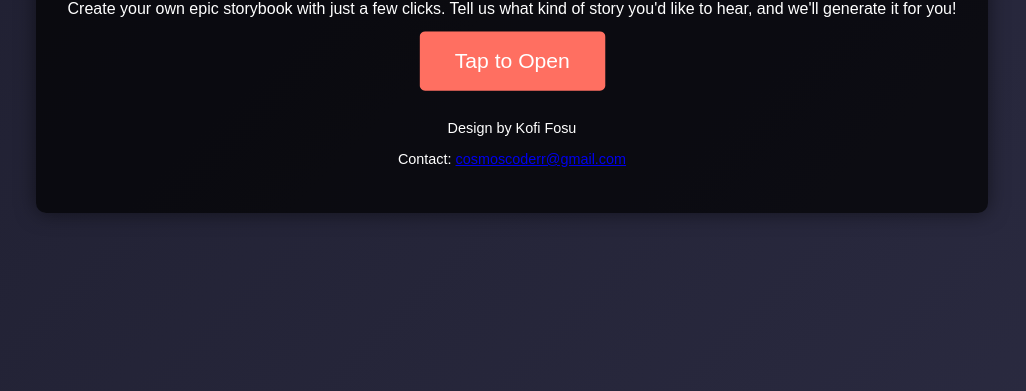
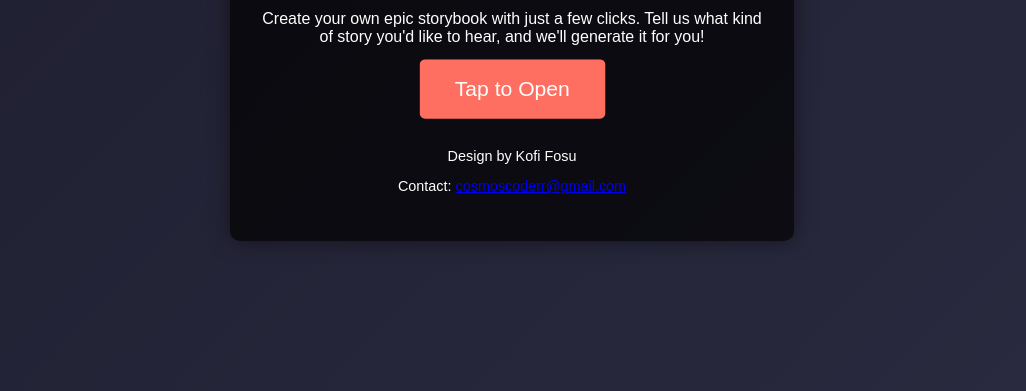
Before and after one commit to onetwo346/forbidden-epic-pagess2, a plain HTML site: page index.html in a window 1280 px wide. Shown: the part 409-800 px from the top of the page, without its empty margins (128-1154 px from the left). Drawn offline with nearby package versions, Linux system fonts and the light colour scheme.

Commit message:
Update styles.css

```diff
--- a/styles.css
+++ b/styles.css
@@ -7,7 +7,7 @@ body {
   display: flex;
   justify-content: center;
   align-items: center;
-  height: 100vh;
+  min-height: 100vh;
 }
 
 .page {
@@ -15,7 +15,9 @@ body {
   justify-content: center;
   align-items: center;
   width: 100%;
-  height: 100%;
+  min-height: 100vh;
+  padding: 20px;
+  box-sizing: border-box;
 }
 
 .hidden {
@@ -28,6 +30,8 @@ body {
   padding: 2rem;
   border-radius: 10px;
   box-shadow: 0 0 20px rgba(0, 0, 0, 0.5);
+  width: 100%;
+  max-width: 500px;
 }
 
 .logo {
@@ -56,3 +60,12 @@ footer {
   margin-top: 2rem;
   font-size: 0.9rem;
 }
+
+#story-preview {
+  margin-top: 2rem;
+}
+
+#generated-story {
+  white-space: pre-line;
+  text-align: left;
+}
```
